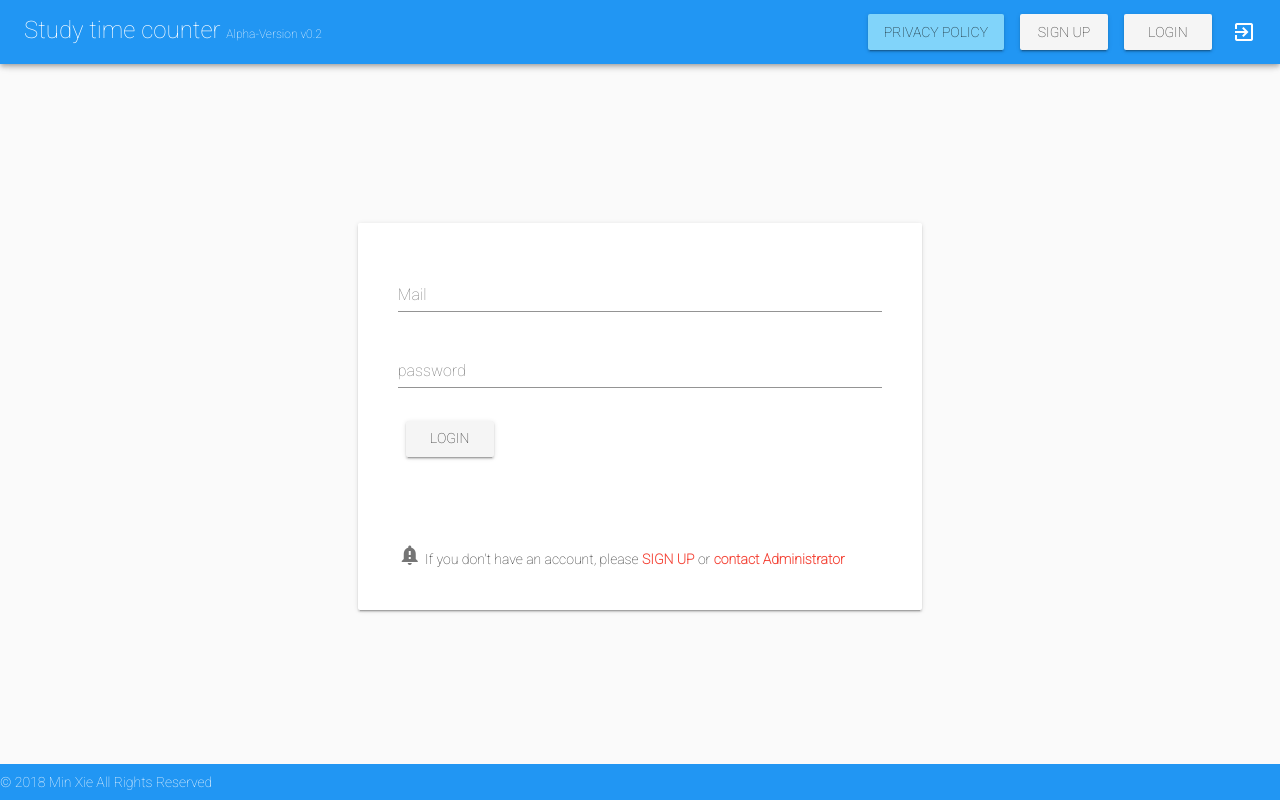
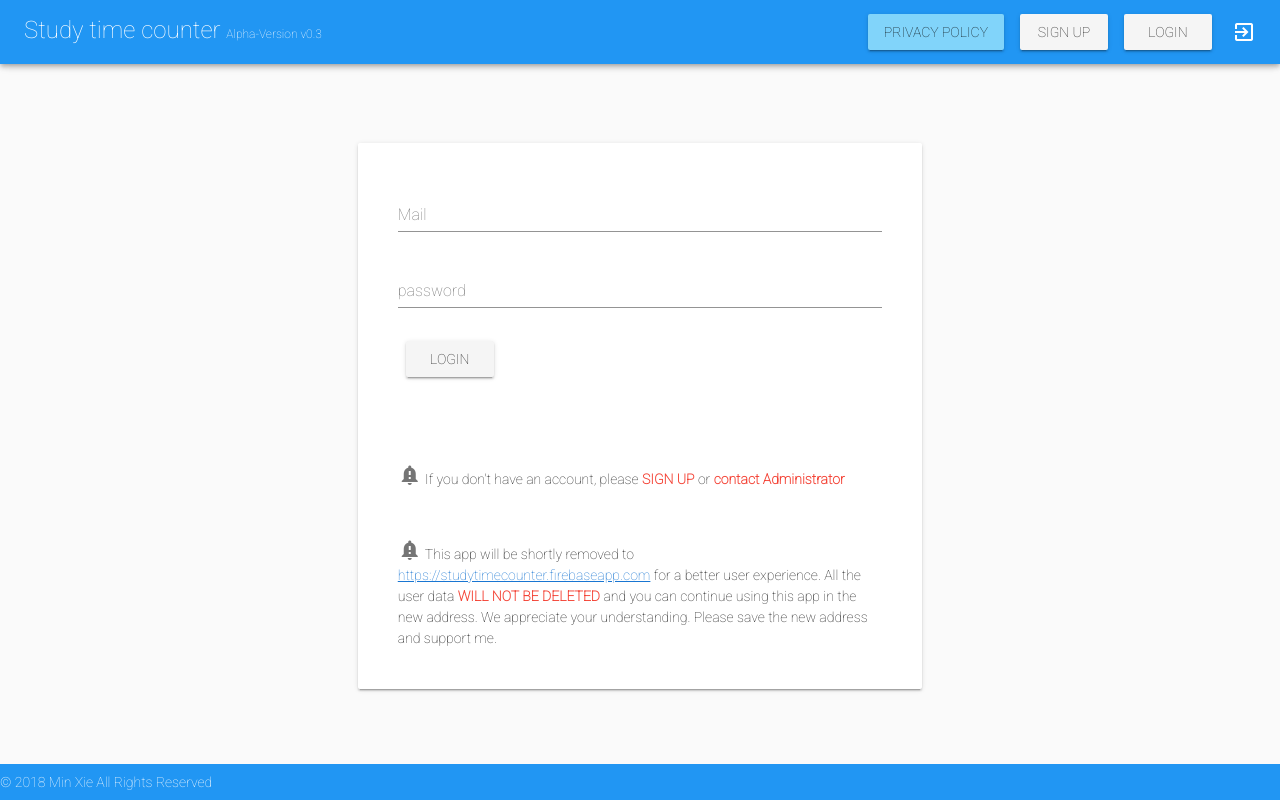
Before and after one commit to Alex-MinX/study-time-counter, a Vue app: page / in a window 1280 px wide. Built offline with nearby package versions, Linux system fonts and the light colour scheme; no server answers; what vue-calendar-heatmap would draw is missing.

Commit message:
Alpha version v0.3. Now using the firebase to host this app

```diff
--- a/src/App.vue
+++ b/src/App.vue
@@ -44,7 +44,7 @@
     <v-toolbar color="light blue" dark fixed app>
       <!--<v-toolbar-side-icon @click.stop="drawer = !drawer"></v-toolbar-side-icon>-->
 
-      <v-toolbar-title class="headline">Study time counter <strong class="font-weight-thin caption">Alpha-Version v0.2</strong></v-toolbar-title>
+      <v-toolbar-title class="headline">Study time counter <strong class="font-weight-thin caption">Alpha-Version v0.3</strong></v-toolbar-title>
 
       <v-spacer></v-spacer>
 
--- a/src/components/auth_control/loginWindow.vue
+++ b/src/components/auth_control/loginWindow.vue
@@ -50,6 +50,11 @@
                             <v-icon>notification_important</v-icon>
                                 If you don't have an account, please <strong class="red--text">SIGN UP</strong> or <strong class="red--text">contact Administrator</strong>
                         </v-container>
+
+                        <v-container>
+                            <v-icon>notification_important</v-icon>
+                                This app will be shortly removed to <a href="https://studytimecounter.firebaseapp.com/">https://studytimecounter.firebaseapp.com</a> for a better user experience. All the user data <strong class="red--text">WILL NOT BE DELETED</strong> and you can continue using this app in the new address. We appreciate your understanding. Please save the new address and support me.
+                        </v-container>
                     </v-card-text>
                 </v-card>
             </v-flex>
--- a/src/components/auth_control/signupWindow.vue
+++ b/src/components/auth_control/signupWindow.vue
@@ -58,8 +58,13 @@
 
                     <v-card-text>
                         <v-container>
-                        <v-icon>notification_important</v-icon>
-                            You are strongly recommanded <strong class="red--text">NOT</strong> to use your real-world-password here. Eventhough your password won't be seen by the Administrator, but since it's only a small SPA, <strong class="red--text">it can not be guaranteed</strong> that there is no safety issue by the client side.
+                            <v-icon>notification_important</v-icon>
+                                You are strongly recommanded <strong class="red--text">NOT</strong> to use your real-world-password here. Eventhough your password won't be seen by the Administrator, but since it's only a small SPA, <strong class="red--text">it can not be guaranteed</strong> that there is no safety issue by the client side.
+                        </v-container>
+
+                        <v-container>
+                            <v-icon>notification_important</v-icon>
+                                This app will be shortly removed to <a href="https://studytimecounter.firebaseapp.com/">https://studytimecounter.firebaseapp.com</a> for a better user experience. All the user data <strong class="red--text">WILL NOT BE DELETED</strong> and you can continue using this app in the new address. We appreciate your understanding. Please save the new address and support me.
                         </v-container>
                     </v-card-text>
                 </v-card>
--- a/src/components/mainWindow/mainWindow.vue
+++ b/src/components/mainWindow/mainWindow.vue
@@ -5,6 +5,10 @@
     wrap
 >
     <v-flex xs8>
+        <v-container>
+            <v-icon>notification_important</v-icon>
+                This app will be shortly removed to <a href="https://studytimecounter.firebaseapp.com/">https://studytimecounter.firebaseapp.com</a> for a better user experience. All the user data <strong class="red--text">WILL NOT BE DELETED</strong> and you can continue using this app in the new address. We appreciate your understanding. Please save the new address and support me.
+        </v-container>
         <v-card>
             <v-container>
                 <form @submit.prevent="submit">
```
Also changed, not shown: firebase.json (added), 1 other file (tests, documents, lock files or other folders).
